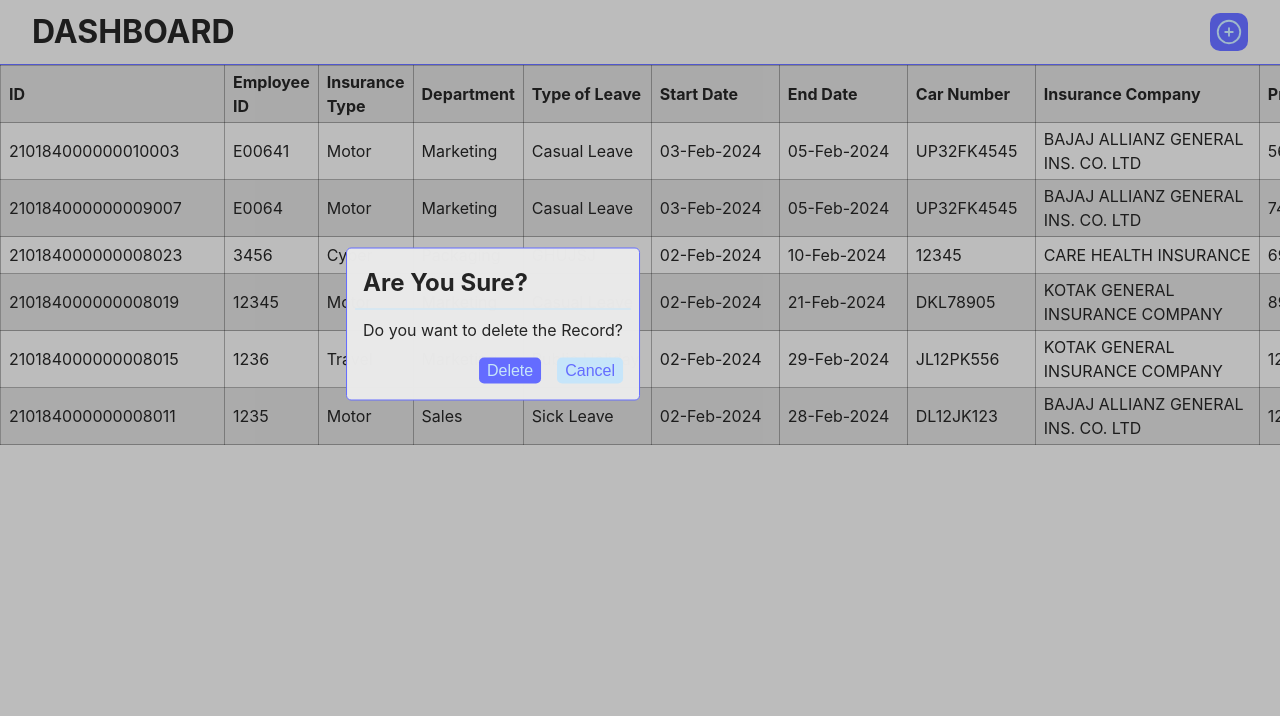
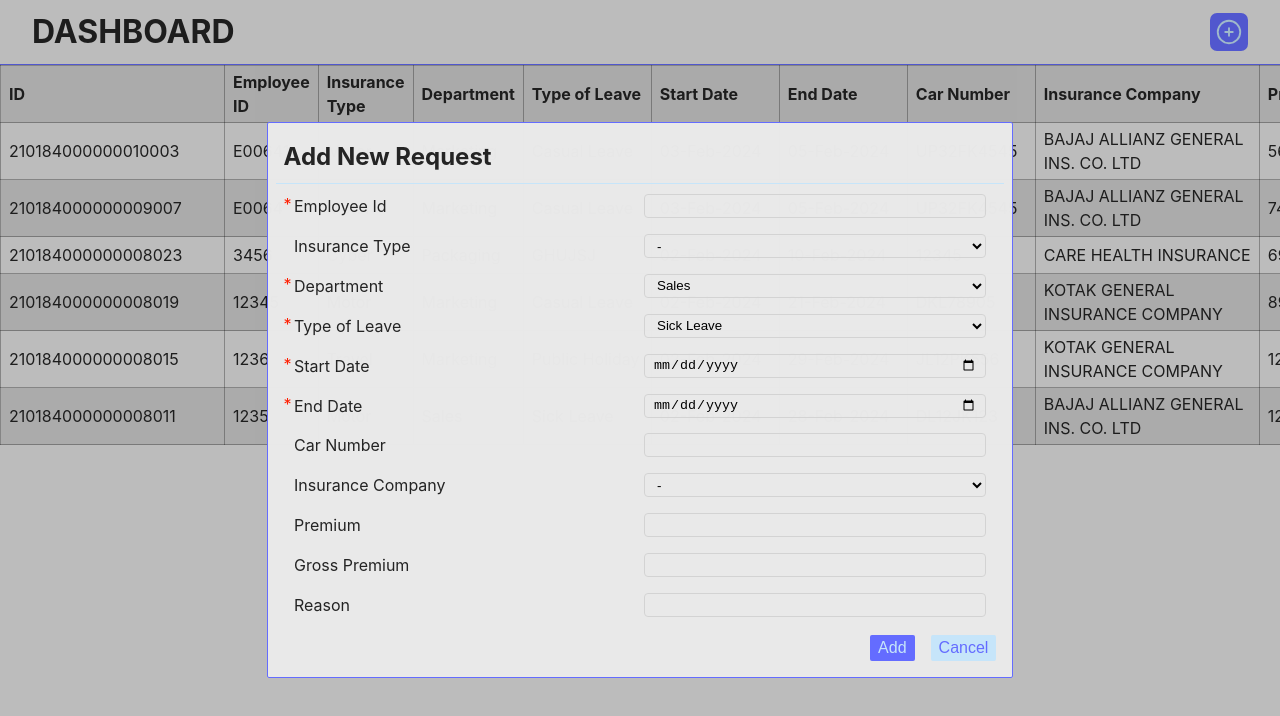
Before and after one commit to kushagra-aa/alps-assignment, a React (Vite) app in the folder frontend/: page / in a window 1280 px wide. Both pictures are taken after a click on the button "Add New Request". Shown: the top 716 px of the page. Built offline with nearby package versions, Linux system fonts and the light colour scheme.

Commit message:
added add modal

```diff
--- /dev/null
+++ b/frontend/src/components/modals/AddModal.tsx
@@ -0,0 +1,174 @@
+import { useRef } from "react";
+import Modal from "./Modal";
+import "./modal.css";
+import { LeaveRequestType } from "../../types/LeaveRequest";
+import { OmitAType } from "../../types/utilityTypes";
+import addClassToInput from "../../helpers/addClassToElm";
+
+type OptionsType = {
+  insuranceType: string[];
+  department: string[];
+  typeOfLeave: string[];
+  insuranceCompany: string[];
+};
+
+const options: OptionsType = {
+  insuranceType: ["Health", "Motor", "Travel", "Fire", "Cyber"],
+  department: ["Sales", "Marketing", "Operations", "Finance", "Packaging"],
+  typeOfLeave: ["Sick Leave", "Casual Leave", "Public Holiday"],
+  insuranceCompany: [
+    "TATA-AIG GENERAL INSURANCE CO. LTD",
+    "BAJAJ ALLIANZ GENERAL INS. CO. LTD",
+    "KOTAK GENERAL INSURANCE COMPANY",
+    "IFFKO TOKIO GENERAL INSURANCE COMPANY",
+    "STAR HEALTH INSURANCE COMPANY",
+    "CARE HEALTH INSURANCE",
+  ],
+};
+
+function AddModal({
+  handleModalClose,
+  handleFormSubmit,
+}: {
+  handleModalClose: () => void;
+  handleFormSubmit(formData: OmitAType<LeaveRequestType, "ID">): void;
+}) {
+  const formRef = useRef<HTMLFormElement>(null!);
+
+  const validateForm = (form: HTMLFormElement) => {
+    let isFormValid = true;
+    if (!form.Employee_Id.required || !form.Employee_Id.value) {
+      addClassToInput(form.Employee_Id, "error");
+      isFormValid = false;
+    }
+    if (!form.Department.required || !form.Department.value) {
+      addClassToInput(form.Department, "error");
+      isFormValid = false;
+    }
+    if (!form.Type_of_Leave.required || !form.Type_of_Leave.value) {
+      addClassToInput(form.Type_of_Leave, "error");
+      isFormValid = false;
+    }
+    if (!form.Start_Date.required || !form.Start_Date.value) {
+      addClassToInput(form.Start_Date, "error");
+      isFormValid = false;
+    }
+    if (!form.End_Date.required || !form.End_Date.value) {
+      addClassToInput(form.End_Date, "error");
+      isFormValid = false;
+    }
+    return isFormValid;
+  };
+
+  const handleActionCancel = (): void => {
+    handleModalClose();
+  };
+
+  const handleActionClick = (): void => {
+    if (!validateForm(formRef.current)) {
+      return;
+    }
+    const formData: OmitAType<LeaveRequestType, "ID"> = {
+      Employee_Id: formRef.current.Employee_Id.value,
+      Insurance_Type: formRef.current.Insurance_Type.value,
+      Department: formRef.current.Department.value,
+      Type_of_Leave: formRef.current.Type_of_Leave.value,
+      Start_Date: formRef.current.Start_Date.value,
+      End_Date: formRef.current.End_Date.value,
+      Car_Number: formRef.current.Car_Number.value,
+      Insurance_Company: formRef.current.Insurance_Company.value,
+      PREMIUM: formRef.current.PREMIUM.value,
+      Gross_Premium: formRef.current.Gross_Premium.value,
+      Reason: formRef.current.Reason.value,
+    };
+    handleFormSubmit(formData);
+    // handleModalClose();
+  };
+
+  return (
+    <Modal
+      title="Add new Request"
+      action="add"
+      actionHandler={handleActionClick}
+      cancelHandler={handleActionCancel}
+      handleModalClose={handleModalClose}
+    >
+      <div className="modal_content form_modal">
+        <form ref={formRef}>
+          <label htmlFor="Employee_Id">
+            <span>Employee Id</span>
+            <input type="text" name="Employee_Id" id="Employee_Id" required />
+          </label>
+          <label htmlFor="Insurance_Type">
+            <span>Insurance Type</span>
+            <select name="Insurance_Type" id="Insurance_Type">
+              <option value="">-</option>
+              {options.insuranceType.map((value) => (
+                <option value={value} key={value}>
+                  {value}
+                </option>
+              ))}
+            </select>
+          </label>
+          <label htmlFor="Department">
+            <span>Department</span>
+            <select name="Department" id="Department" required>
+              {options.department.map((value) => (
+                <option value={value} key={value}>
+                  {value}
+                </option>
+              ))}
+            </select>
+          </label>
+          <label htmlFor="Type_of_Leave">
+            <span>Type of Leave</span>
+            <select name="Type_of_Leave" id="Type_of_Leave" required>
+              {options.typeOfLeave.map((value) => (
+                <option value={value} key={value}>
+                  {value}
+                </option>
+              ))}
+            </select>
+          </label>
+          <label htmlFor="Start_Date">
+            <span>Start Date</span>
+            <input type="date" name="Start_Date" id="Start_Date" required />
+          </label>
+          <label htmlFor="End_Date">
+            <span>End Date</span>
+            <input type="date" name="End_Date" id="End_Date" required />
+          </label>
+          <label htmlFor="Car_Number">
+            <span>Car Number</span>
+            <input type="text" name="Car_Number" id="Car_Number" />
+          </label>
+          <label htmlFor="Insurance_Company">
+            <span>Insurance Company</span>
+            <select name="Insurance_Company" id="Insurance_Company">
+              <option value="">-</option>
+              {options.insuranceCompany.map((value) => (
+                <option value={value} key={value}>
+                  {value}
+                </option>
+              ))}
+            </select>
+          </label>
+          <label htmlFor="PREMIUM">
+            <span>Premium</span>
+            <input type="text" name="PREMIUM" id="PREMIUM" />
+          </label>
+          <label htmlFor="Gross_Premium">
+            <span>Gross Premium</span>
+            <input type="text" name="Gross_Premium" id="Gross_Premium" />
+          </label>
+          <label htmlFor="Reason">
+            <span>Reason</span>
+            <input type="text" name="Reason" id="Reason" />
+          </label>
+        </form>
+      </div>
+    </Modal>
+  );
+}
+
+export default AddModal;
--- a/frontend/src/components/modals/modal.css
+++ b/frontend/src/components/modals/modal.css
@@ -23,7 +23,6 @@
     padding: 0.5rem;
     background: var(--bg-color);
     z-index: 2;
-    transform: translate(-50%, -50%);
     border: 1px solid var(--accent-color);
     border-radius: calc(var(--border-radius) - 5px);
 
@@ -73,3 +72,76 @@
     }
   }
 }
+
+.form_modal {
+  & > form {
+    display: flex;
+    flex-direction: column;
+    align-items: flex-start;
+    justify-content: center;
+    gap: 0.75rem;
+
+    & > label {
+      padding: 0.12rem 0.15rem;
+      display: grid;
+      grid-template-columns: repeat(2, 1fr);
+      gap: 0.5rem;
+      width: 100%;
+      position: relative;
+
+      &:hover {
+        color: var(--accent-color);
+      }
+      &:focus-within {
+        color: var(--accent-color);
+      }
+
+      & > span {
+        padding-left: 0.5rem;
+      }
+
+      & > :is(input, select) {
+        margin-right: 0.5rem;
+        padding: 0.15rem 0.5rem;
+        background: none;
+        outline: none;
+        border: 1px solid var(--bg-color-2);
+        border-radius: calc(var(--border-radius) - 3px);
+        max-width: 100%;
+
+        &:focus {
+          outline: 1px solid var(--accent-color);
+        }
+      }
+      & > select:focus {
+        /* Customize focus style for select elements, if desired */
+        background: var(--bg-color-2); /* Adjust as needed */
+      }
+      &:has(:is(input, select):required) {
+        &::before {
+          content: "*";
+          color: rgb(255, 30, 0);
+          position: absolute;
+          top: 0;
+          left: 0;
+        }
+      }
+      &:has(:is(input, select).error) {
+        background: rgba(255, 30, 0, 0.08);
+
+        &::after {
+          content: "!";
+          color: rgb(255, 30, 0);
+          font-size: 1rem;
+          position: absolute;
+          top: 0;
+          right: 0.25rem;
+          height: inherit;
+          display: flex;
+          align-items: center;
+          justify-content: center;
+        }
+      }
+    }
+  }
+}
--- /dev/null
+++ b/frontend/src/helpers/addClassToElm.ts
@@ -0,0 +1,5 @@
+const addClassToInput = (input: HTMLInputElement, className: string) => {
+  // add class of `error` to the given elm
+  input.classList.add(className);
+};
+export default addClassToInput;
--- a/frontend/src/index.css
+++ b/frontend/src/index.css
@@ -11,7 +11,7 @@
   --fg-color: rgba(233, 233, 233, 0.993);
   --accent-color: #646cff;
   --secondary-color: #c6e5fa;
-  --border-radius: 10px;
+  --border-radius: 7px;
 
   font-family: Inter, system-ui, Avenir, Helvetica, Arial, sans-serif;
   line-height: 1.5;
--- a/frontend/src/pages/dashboard/page.tsx
+++ b/frontend/src/pages/dashboard/page.tsx
@@ -4,6 +4,8 @@ import Table from "../../components/table/table";
 import { LeaveRequestType } from "../../types/LeaveRequest";
 import ConfirmModal from "../../components/modals/ConfirmModal";
 import { useState } from "react";
+import AddModal from "../../components/modals/AddModal";
+import { OmitAType } from "../../types/utilityTypes";
 
 const data: LeaveRequestType[] = [
   {
@@ -97,6 +99,12 @@ export type ModalsEnum = "confirm" | "add" | "edit" | "none";
 function Dashboard() {
   const [modalOpen, setModalOpen] = useState<ModalsEnum>("none");
 
+  const handleFormSubmit = async (
+    formData: OmitAType<LeaveRequestType, "ID">
+  ) => {
+    console.log("formData :>> ", formData);
+  };
+
   const handleModalOpen = (modalName: ModalsEnum) => {
     setModalOpen(modalName);
   };
@@ -107,7 +115,10 @@ function Dashboard() {
   return (
     <main>
       {modalOpen === "add" ? (
-        <ConfirmModal handleModalClose={handleModalClose} />
+        <AddModal
+          handleFormSubmit={handleFormSubmit}
+          handleModalClose={handleModalClose}
+        />
       ) : null}
       {modalOpen === "edit" ? (
         <ConfirmModal handleModalClose={handleModalClose} />
```
